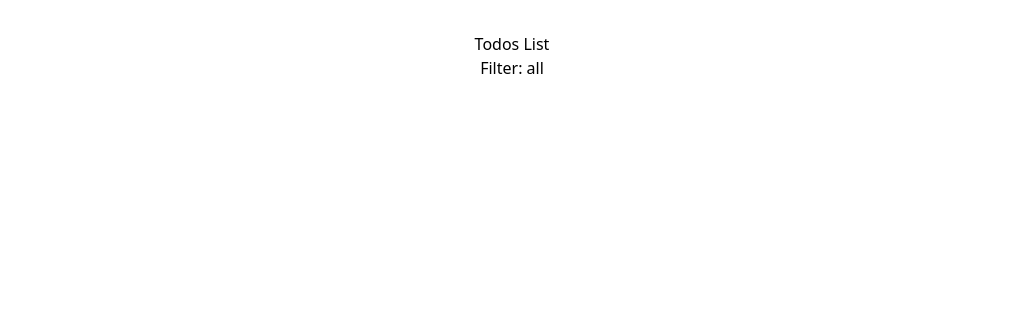
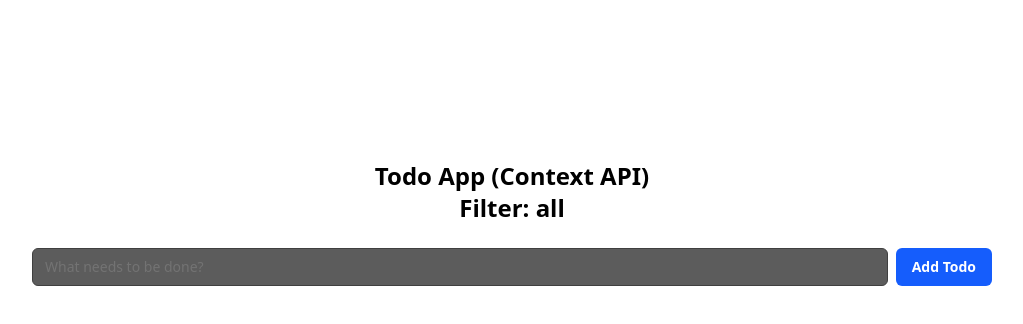
Before and after one commit to millan-figueroa-pscoursework/lab-10.3-context-api, a React (Vite) app: page / in a window 1280 px wide. Shown: the top 324 px of the page, without its empty margins (128-1151 px from the left). Built offline with nearby package versions, Linux system fonts and the light colour scheme.

Commit message:
Creates TodoInput component and adds basic styles

```diff
--- a/src/App.tsx
+++ b/src/App.tsx
@@ -1,10 +1,12 @@
 import TodoList from "./components/TodoList";
+import TodoInput from "./components/TodoInput";
 
 function App() {
   return (
-    <>
+    <div className="p-40 min-h-screen bg-neutral-750 text-neutral-10 text-center">
       <TodoList />
-    </>
+      <TodoInput />
+    </div>
   );
 }
 
--- a/src/components/TodoInput.tsx
+++ b/src/components/TodoInput.tsx
@@ -0,0 +1,40 @@
+import { useContext, useState } from "react";
+import type { FormEvent } from "react";
+import { TodoContext } from "../context/TodoContext";
+
+export default function TodoInput() {
+  const todoCtx = useContext(TodoContext);
+  const [text, setText] = useState("");
+
+  // in case context is typed as TodoContextType | null
+  if (!todoCtx) return null;
+
+  const { addTodo } = todoCtx;
+
+  // using formevent here to type event parameter, provides autocomplete
+  const handleSubmit = (e: FormEvent) => {
+    e.preventDefault();
+    const trimmed = text.trim();
+    if (!trimmed) return;
+    addTodo(trimmed);
+    setText("");
+  };
+
+  return (
+    <form onSubmit={handleSubmit} className="mt-6 flex gap-2">
+      <input
+        type="text"
+        placeholder="What needs to be done?"
+        value={text}
+        onChange={(e) => setText(e.target.value)}
+        className="flex-1 rounded-md border border-neutral-700 bg-neutral-900/70 px-3 py-2 text-sm text-neutral-100 placeholder-neutral-500 focus:outline-none focus:ring-2 focus:ring-blue-500"
+      />
+      <button
+        type="submit"
+        className="rounded-md bg-blue-600 px-4 py-2 text-sm font-semibold text-white hover:bg-blue-700"
+      >
+        Add Todo
+      </button>
+    </form>
+  );
+}
--- a/src/components/TodoList.tsx
+++ b/src/components/TodoList.tsx
@@ -16,8 +16,8 @@ export default function TodoList() {
   });
 
   return (
-    <div>
-      <h2>Todos List</h2>
+    <div className="flex flex-col text-2xl font-bold">
+      <h2>Todo App (Context API)</h2>
       <div>Filter: {filter}</div>
       {/* uses map to render filtered list */}
       {filteredTodos.map((todo) => (
--- a/src/index.css
+++ b/src/index.css
@@ -1,8 +1,8 @@
 @import "tailwindcss";
 
-#root {
+/* #root {
   max-width: 1280px;
   margin: 0 auto;
   padding: 2rem;
-  text-align: center;
-}
+  place-items: center;
+} */
```
Also changed, not shown: 1 other file (tests, documents, lock files or other folders).
